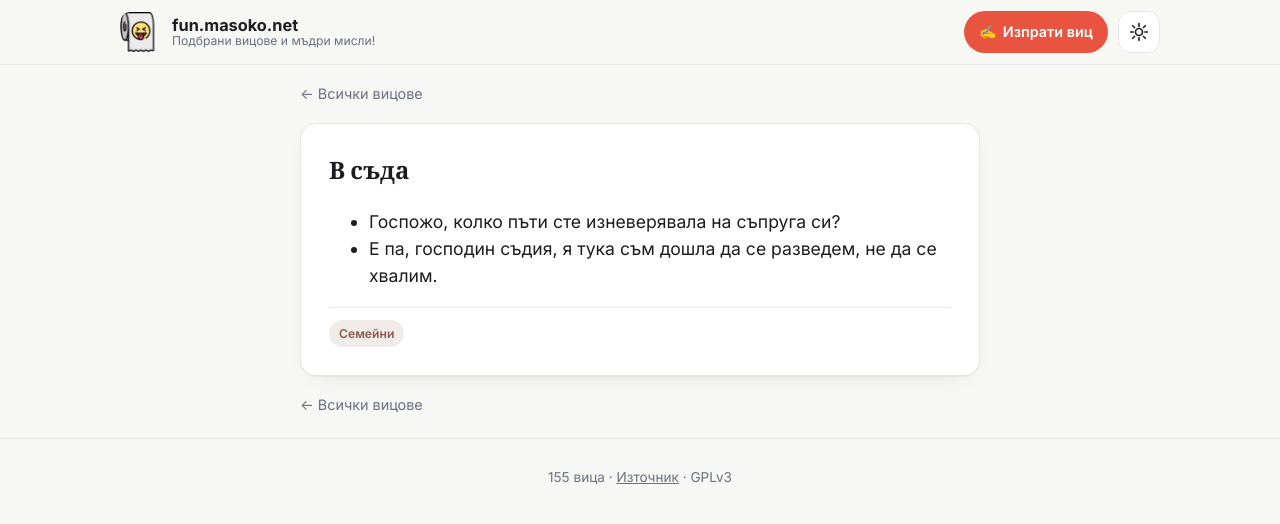
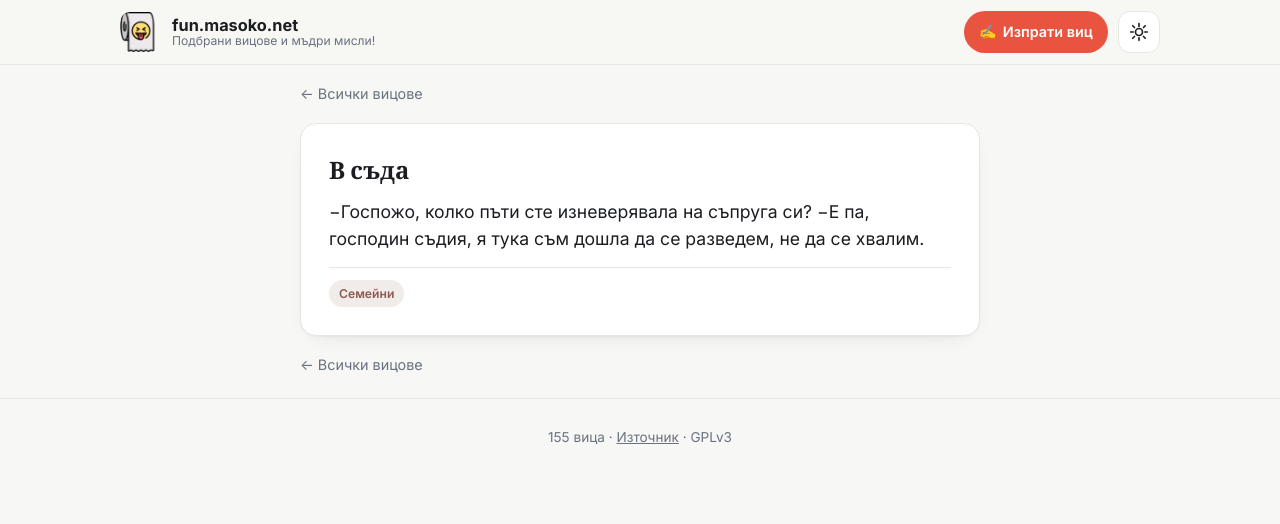
Before and after one commit to hjelev/fun.masoko.net, a Jekyll site: the page built from _jokes/v-sada.md, in a window 1280 px wide. Shown: the top 524 px of the page. Built offline with Jekyll 4.4.1, drawn with Linux system fonts in a browser that asks for light colours; part of the change alters nothing that is shown.

Commit message:
fix dashes

```diff
--- a/_jokes/v-sada.md
+++ b/_jokes/v-sada.md
@@ -7,5 +7,5 @@ category_name: "Семейни"
 tags: []
 ---
 
-- Госпожо, колко пъти сте изневерявала на съпруга си?
-- Е па, господин съдия, я тука съм дошла да се разведем, не да се хвалим.
+&minus;Госпожо, колко пъти сте изневерявала на съпруга си?
+&minus;Е па, господин съдия, я тука съм дошла да се разведем, не да се хвалим.
```
